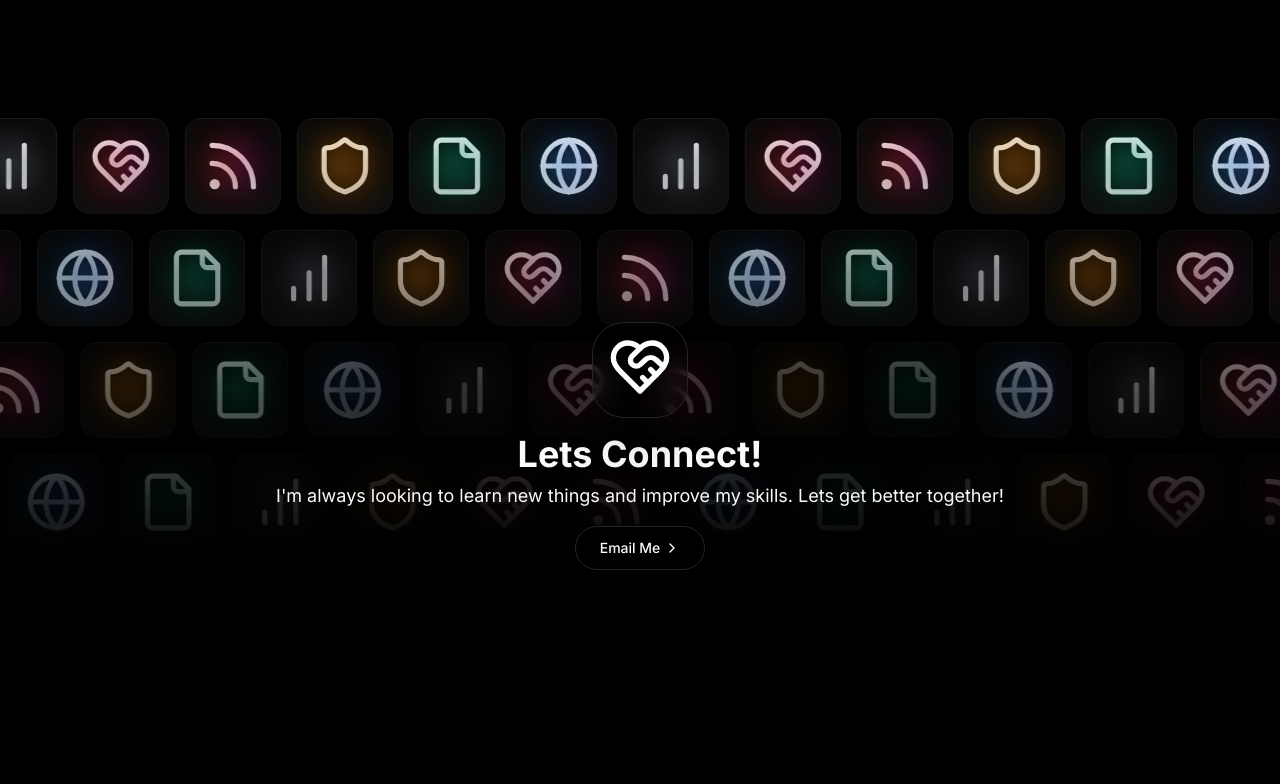
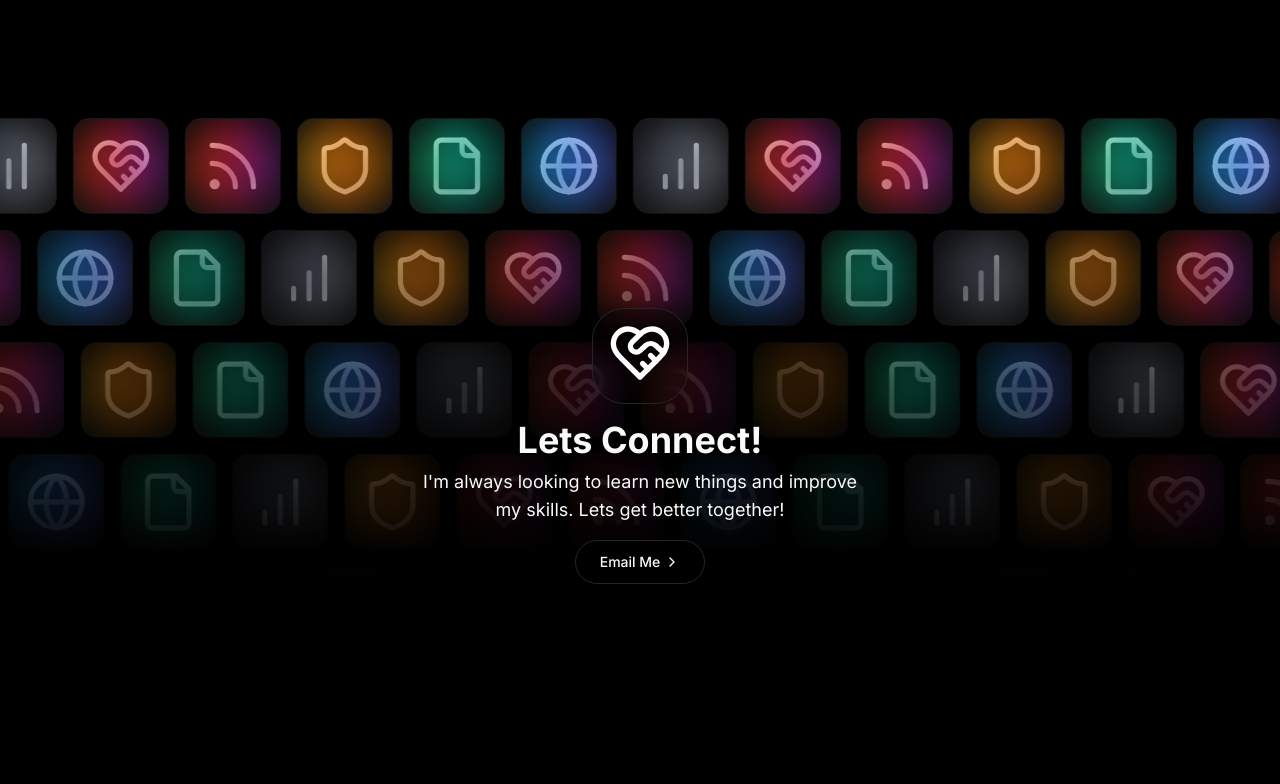
Before and after one commit to KaranU26/my-portfolio, a Next.js app: page / in a window 1280 px wide. Shown: the part 3676-4460 px from the top of the page. Built offline with nearby package versions, Linux system fonts and the light colour scheme.

Commit message:
Added some more responsiveness

```diff
--- a/components/email-me.tsx
+++ b/components/email-me.tsx
@@ -20,37 +20,37 @@ const tiles = [
   {
     icon: <HeartHandshake className="size-full" />,
     bg: (
-      <div className="pointer-events-none absolute left-1/2 top-1/2 h-1/2 w-1/2 -translate-x-1/2 -translate-y-1/2 overflow-visible rounded-full bg-gradient-to-r from-orange-600 via-rose-600 to-violet-600 opacity-70 blur-[20px] filter"></div>
+      <div className="pointer-events-none absolute left-1/2 top-1/2 w-full h-full -translate-x-1/2 -translate-y-1/2 overflow-hidden rounded-full bg-gradient-to-r from-orange-600 via-rose-600 to-violet-600 opacity-70 blur-[20px] filter"></div>
     ),
   },
   {
     icon: <Globe className="size-full" />,
     bg: (
-      <div className="pointer-events-none absolute left-1/2 top-1/2 h-1/2 w-1/2 -translate-x-1/2 -translate-y-1/2 overflow-visible rounded-full bg-gradient-to-r from-cyan-500 via-blue-500 to-indigo-500 opacity-70 blur-[20px] filter"></div>
+      <div className="pointer-events-none absolute left-1/2 top-1/2 w-full h-full -translate-x-1/2 -translate-y-1/2 overflow-hidden rounded-full bg-gradient-to-r from-cyan-500 via-blue-500 to-indigo-500 opacity-70 blur-[20px] filter"></div>
     ),
   },
   {
     icon: <File className="size-full" />,
     bg: (
-      <div className="pointer-events-none absolute left-1/2 top-1/2 h-1/2 w-1/2 -translate-x-1/2 -translate-y-1/2 overflow-visible rounded-full bg-gradient-to-r from-green-500 via-teal-500 to-emerald-600 opacity-70 blur-[20px] filter"></div>
+      <div className="pointer-events-none absolute left-1/2 top-1/2 w-full h-full -translate-x-1/2 -translate-y-1/2 overflow-hidden rounded-full bg-gradient-to-r from-green-500 via-teal-500 to-emerald-600 opacity-70 blur-[20px] filter"></div>
     ),
   },
   {
     icon: <Shield className="size-full" />,
     bg: (
-      <div className="pointer-events-none absolute left-1/2 top-1/2 h-1/2 w-1/2 -translate-x-1/2 -translate-y-1/2 overflow-visible rounded-full bg-gradient-to-r from-yellow-400 via-orange-500 to-yellow-600 opacity-70 blur-[20px] filter"></div>
+      <div className="pointer-events-none absolute left-1/2 top-1/2 w-full h-full -translate-x-1/2 -translate-y-1/2 overflow-hidden rounded-full bg-gradient-to-r from-yellow-400 via-orange-500 to-yellow-600 opacity-70 blur-[20px] filter"></div>
     ),
   },
   {
     icon: <Rss className="size-full" />,
     bg: (
-      <div className="pointer-events-none absolute left-1/2 top-1/2 h-1/2 w-1/2 -translate-x-1/2 -translate-y-1/2 overflow-visible rounded-full bg-gradient-to-r from-orange-600 via-rose-600 to-violet-600 opacity-70 blur-[20px] filter"></div>
+      <div className="pointer-events-none absolute left-1/2 top-1/2 w-full h-full -translate-x-1/2 -translate-y-1/2 overflow-hidden rounded-full bg-gradient-to-r from-orange-600 via-rose-600 to-violet-600 opacity-70 blur-[20px] filter"></div>
     ),
   },
   {
     icon: <BarChart className="size-full" />,
     bg: (
-      <div className="pointer-events-none absolute left-1/2 top-1/2 h-1/2 w-1/2 -translate-x-1/2 -translate-y-1/2 overflow-visible rounded-full bg-gradient-to-r from-gray-600 via-gray-500 to-gray-400 opacity-70 blur-[20px] filter"></div>
+      <div className="pointer-events-none absolute left-1/2 top-1/2 w-full h-full -translate-x-1/2 -translate-y-1/2 overflow-hidden rounded-full bg-gradient-to-r from-gray-600 via-gray-500 to-gray-400 opacity-70 blur-[20px] filter"></div>
     ),
   },
 ];
@@ -172,7 +172,7 @@ export default function Email() {
                 <Card key={idx} {...review} />
               ))}
             </Marquee>
-            <div className="absolute z-10">
+            <div className="absolute z-10 flex flex-col items-center text-center">
               <div className="mx-auto w-16 h-16 sm:w-20 sm:h-20 lg:w-24 lg:h-24 rounded-[2rem] border p-3 shadow-2xl backdrop-blur-md bg-black/10">
                 <HeartHandshake className="mx-auto w-8 h-8 sm:w-12 sm:h-12 lg:w-16 lg:h-16 text-white" />
               </div>
@@ -180,7 +180,7 @@ export default function Email() {
                 <h1 className="text-2xl font-bold sm:text-3xl lg:text-4xl">
                   Lets Connect!
                 </h1>
-                <p className="mt-2 text-sm sm:text-base lg:text-lg">
+                <p className="mt-2 text-sm sm:text-base lg:text-lg max-w-xs sm:max-w-sm lg:max-w-md">
                   I&apos;m always looking to learn new things and improve my skills.
                   Lets get better together!
                 </p>
```
